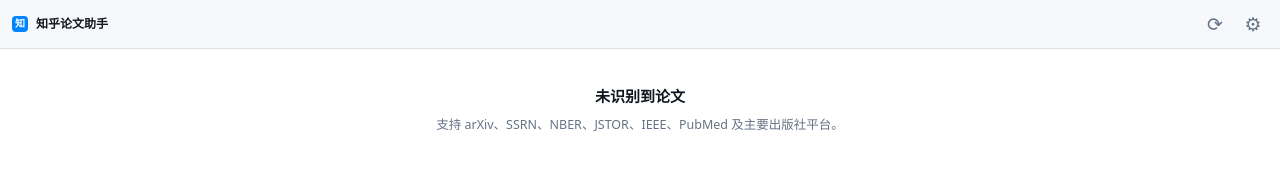
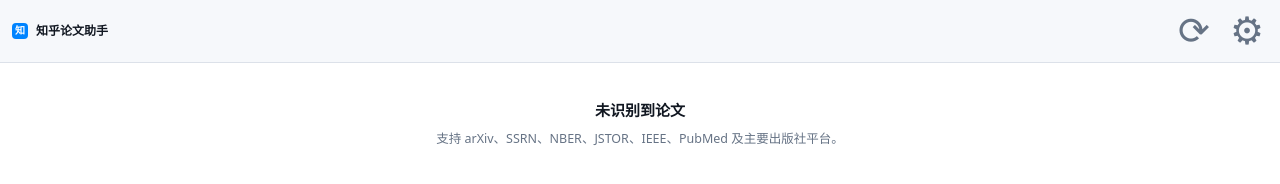
Before and after one commit to sx349/zhihu_paper, a website with bundled scripts: page src/panel/panel.html in a window 1280 px wide. Built offline with nearby package versions, Linux system fonts and the light colour scheme; no server answers.

Commit message:
fix: double the header icon size
Co-Authored-By: Claude Opus 5 (1M context) <noreply@anthropic.com>
Claude-Session: https://claude.ai/code/session_01So49dxAUgGGdYf7YqVNCA9

```diff
--- a/src/panel/panel.css
+++ b/src/panel/panel.css
@@ -19,8 +19,8 @@ body{margin:0;background:var(--surface);color:var(--ink);font-family:var(--sans)
 .chrome .mark{width:16px;height:16px;border-radius:4px;background:var(--zhihu);flex:none;position:relative}
 .chrome .mark::after{content:"知";position:absolute;inset:0;display:grid;place-items:center;color:#fff;font-size:10px;font-weight:700}
 .chrome .nm{font-size:12px;font-weight:600}
-.icon{background:none;border:0;color:var(--muted);font-size:19px;line-height:1;cursor:pointer;
-  width:30px;height:30px;display:grid;place-items:center;border-radius:6px}
+.icon{background:none;border:0;color:var(--muted);font-size:38px;line-height:1;cursor:pointer;
+  width:44px;height:44px;display:grid;place-items:center;border-radius:6px}
 .icon:first-of-type{margin-left:auto}
 .icon:disabled{opacity:.4;cursor:default}
 #refresh.spin{animation:spin .8s linear infinite}
```
